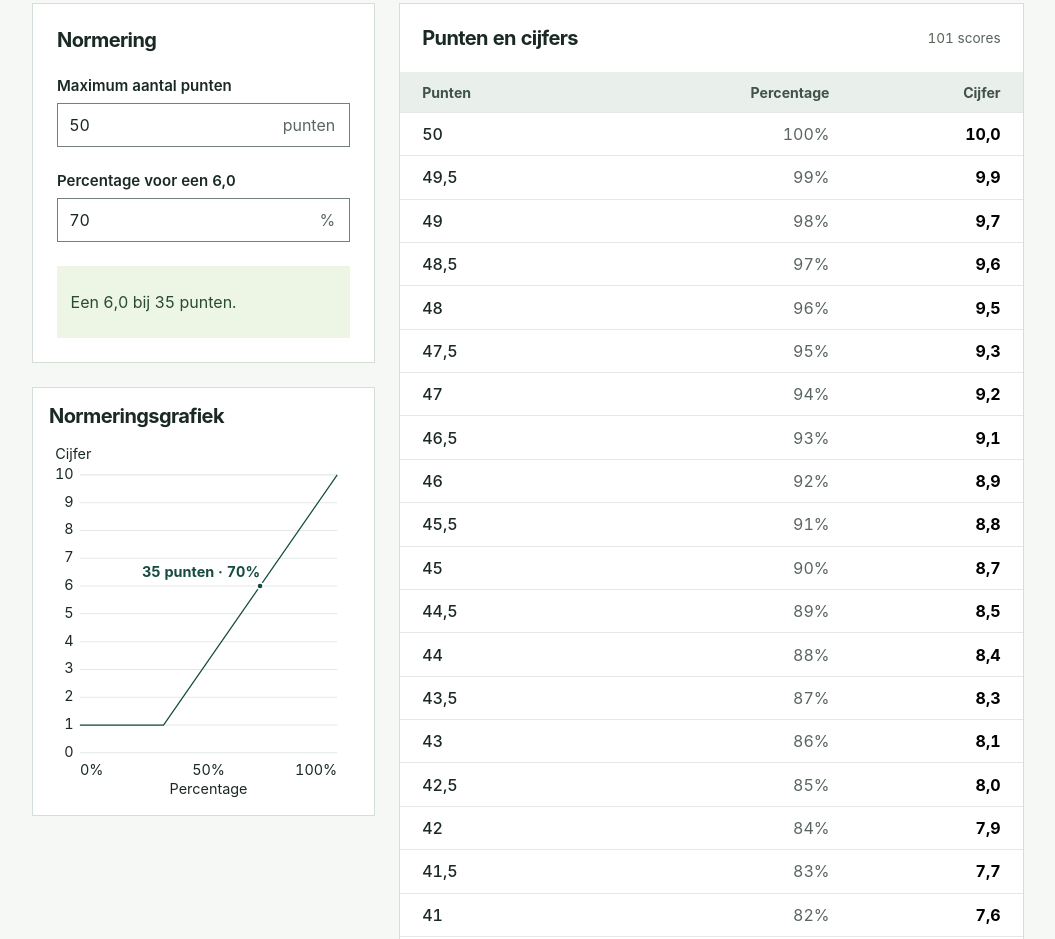
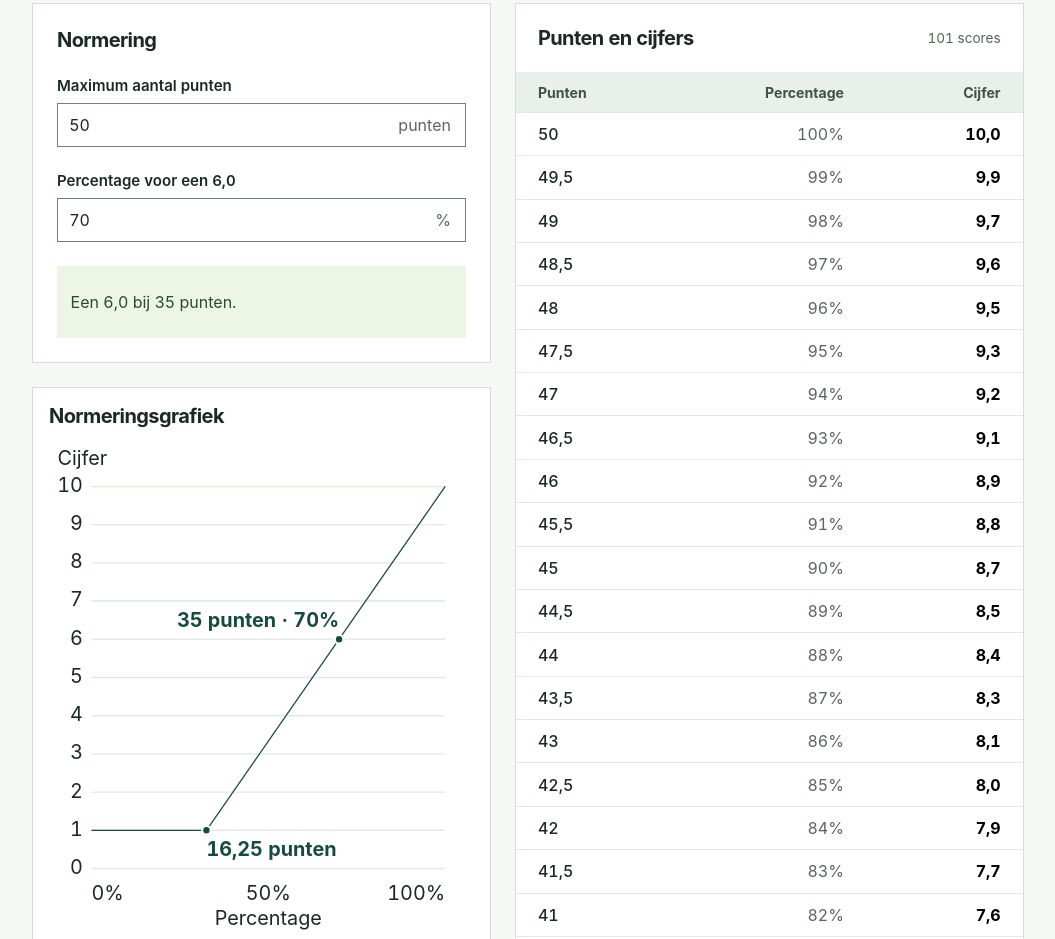
Before and after one commit to nijdamb/toetscijfers, a website with bundled scripts: page public/index.html in a window 1280 px wide. Shown: the part 281-1220 px from the top of the page, without its empty margins (112-1167 px from the left). Built offline with nearby package versions, Linux system fonts and the light colour scheme.

Commit message:
Mark the lowest grade and give the chart more room

```diff
--- a/public/app.js
+++ b/public/app.js
@@ -1,5 +1,5 @@
 import { renderGradeChart } from './chart.js';
-import { gradeFor } from './grades.js';
+import { formatPoints, gradeFor } from './grades.js';
 
 const maximum = document.querySelector('#maximum');
 const norm = document.querySelector('#norm');
@@ -39,10 +39,8 @@ function render() {
   document.querySelector('#error').textContent = error;
   const count = error ? 0 : total * 2 + 1;
   document.querySelector('#count').textContent = count ? number.format(count) + ' scores' : '';
-  const normPoints = (total * threshold) / 100;
-  const targetLabel = error
-    ? ''
-    : number.format(normPoints) + (normPoints === 1 ? ' punt' : ' punten');
+  const normPoints = (total * Math.round(threshold * 100)) / 10000;
+  const targetLabel = error ? '' : formatPoints(normPoints);
   document.querySelector('#summary').textContent = targetLabel
     ? 'Een 6,0 bij ' + targetLabel + '.'
     : '';
--- a/public/chart.js
+++ b/public/chart.js
@@ -1,3 +1,5 @@
+import { formatPoints, gradeFor } from './grades.js';
+
 const chart = document.querySelector('#grade-chart');
 const number = new Intl.NumberFormat('nl-NL', { maximumFractionDigits: 2 });
 
@@ -8,14 +10,30 @@ toggle.addEventListener('click', () => {
   toggle.textContent = open ? 'Verberg grafiek' : 'Toon grafiek';
 });
 
+const x = (percent) => 30 + 2.5 * percent;
+const y = (grade) => 300 - 27 * grade;
+
+function renderMarker(group, percent, grade, text, above) {
+  const markerX = x(percent);
+  const marker = group.querySelector('circle');
+  marker.setAttribute('cx', markerX);
+  marker.setAttribute('cy', y(grade));
+  const label = group.querySelector('text');
+  label.setAttribute('x', markerX);
+  label.setAttribute('y', y(grade) + (above ? -9 : 18));
+  label.style.transform =
+    percent > 50
+      ? `translateX(max(-100%, ${x(0) - markerX}px))`
+      : `translateX(min(0px, calc(${x(100) - markerX}px - 100%)))`;
+  label.textContent = text;
+}
+
 export function renderGradeChart(maximum, norm, targetLabel) {
   chart.setAttribute('aria-hidden', String(!targetLabel));
   if (!targetLabel) return;
 
-  const x = (percent) => 30 + 2.5 * percent;
-  const y = (grade) => 300 - 27 * grade;
   const percentPerGrade = (100 - norm) / 4;
-  const floorPercent = norm - 5 * percentPerGrade;
+  const floorPercent = Math.max(0, norm - 5 * percentPerGrade);
   const startGrade = Math.max(1, 6 - norm / percentPerGrade);
   const points = [[x(0), y(startGrade)]];
   if (floorPercent > 0) points.push([x(floorPercent), y(1)]);
@@ -24,18 +42,22 @@ export function renderGradeChart(maximum, norm, targetLabel) {
     .querySelector('polyline')
     .setAttribute('points', points.map((point) => point.join(',')).join(' '));
 
-  const normX = x(norm);
-  const marker = chart.querySelector('circle');
-  marker.setAttribute('cx', normX);
-  marker.setAttribute('cy', y(6));
-  const label = chart.querySelector('.chart-label');
-  label.setAttribute('x', normX);
-  label.setAttribute('y', y(6) + (norm > 50 ? -9 : 18));
-  label.style.transform =
-    norm > 50
-      ? `translateX(max(-100%, ${x(0) - normX}px))`
-      : `translateX(min(0px, calc(${x(100) - normX}px - 100%)))`;
-  label.textContent = targetLabel + ' · ' + number.format(norm) + '%';
+  const floorPoints = (maximum * Math.round(floorPercent * 10000)) / 1000000;
+  const floorLabel = formatPoints(floorPoints);
+  renderMarker(
+    chart.querySelector('#chart-minimum'),
+    floorPercent,
+    startGrade,
+    floorLabel,
+    norm <= 50,
+  );
+  renderMarker(
+    chart.querySelector('#chart-norm'),
+    norm,
+    6,
+    targetLabel + ' · ' + number.format(norm) + '%',
+    norm > 50,
+  );
   chart.querySelector('title').textContent =
     'Cijfer per behaald percentage bij ' +
     number.format(maximum) +
@@ -43,5 +65,9 @@ export function renderGradeChart(maximum, norm, targetLabel) {
     targetLabel +
     ', oftewel ' +
     number.format(norm) +
-    '%. Alle scores staan in de cijfertabel.';
+    '%. Laagste cijfer: ' +
+    gradeFor(0, maximum, norm).toLocaleString('nl-NL', { minimumFractionDigits: 1 }) +
+    ' bij ' +
+    floorLabel +
+    '. Alle scores staan in de cijfertabel.';
 }
--- a/public/grades.js
+++ b/public/grades.js
@@ -1,3 +1,9 @@
+const pointsFormat = new Intl.NumberFormat('nl-NL', { maximumFractionDigits: 7 });
+
+export function formatPoints(points) {
+  return pointsFormat.format(points) + (points === 1 ? ' punt' : ' punten');
+}
+
 export function gradeFor(points, maximum, normPercent) {
   const normUnits = Math.round(normPercent * 100);
   const target = maximum * normUnits;
--- a/public/index.html
+++ b/public/index.html
@@ -84,8 +84,14 @@
                 <text x="155" y="340" text-anchor="middle">Percentage</text>
               </g>
               <polyline class="chart-line" />
-              <circle class="chart-norm" r="3" />
-              <text class="chart-label"></text>
+              <g id="chart-norm" class="chart-marker">
+                <circle r="3" />
+                <text></text>
+              </g>
+              <g id="chart-minimum" class="chart-marker">
+                <circle r="3" />
+                <text></text>
+              </g>
             </svg>
           </section>
         </aside>
--- a/public/style.css
+++ b/public/style.css
@@ -65,7 +65,7 @@ h1 {
 
 .layout {
   display: grid;
-  grid-template-columns: minmax(15rem, 0.85fr) minmax(0, 1.55fr);
+  grid-template-columns: minmax(0, 0.9fr) minmax(min-content, 1fr);
   gap: var(--space-lg);
   align-items: start;
 }
@@ -215,7 +215,13 @@ button {
   }
 }
 
-@media (min-width: 44.01rem) and (min-height: 54rem) {
+@media (min-width: 44.01rem) {
+  th:nth-child(2) {
+    width: 34%;
+  }
+}
+
+@media (min-width: 44.01rem) and (min-height: 61rem) {
   aside {
     position: sticky;
     top: var(--space-md);
@@ -252,13 +258,13 @@ button {
   stroke-linejoin: round;
 }
 
-.chart-norm {
+.chart-marker circle {
   fill: var(--color-brand);
   stroke: var(--color-surface);
   stroke-width: 1.5;
 }
 
-.chart-label {
+.chart-marker text {
   transform-box: fill-box;
   fill: var(--color-brand);
   font-weight: 700;
```
Also changed, not shown: e2e/chart.spec.js (+15 -3 lines).
